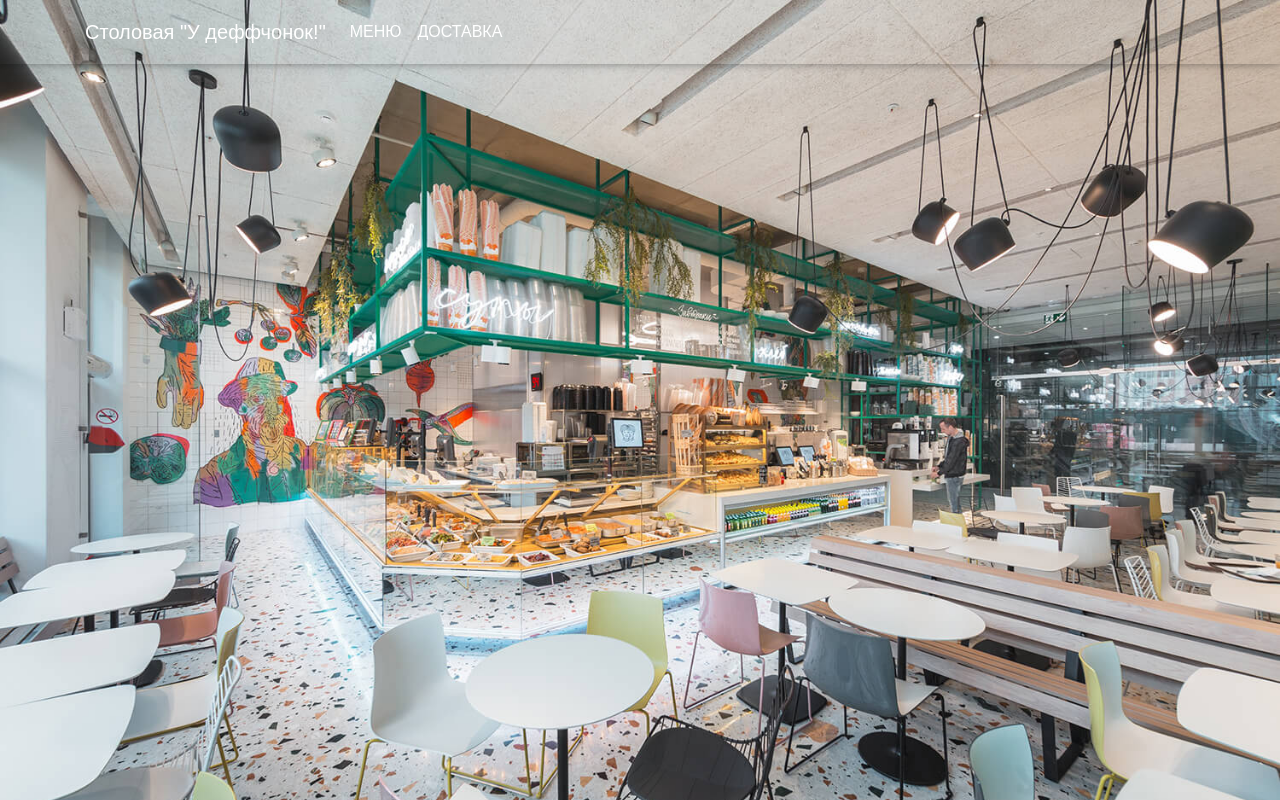
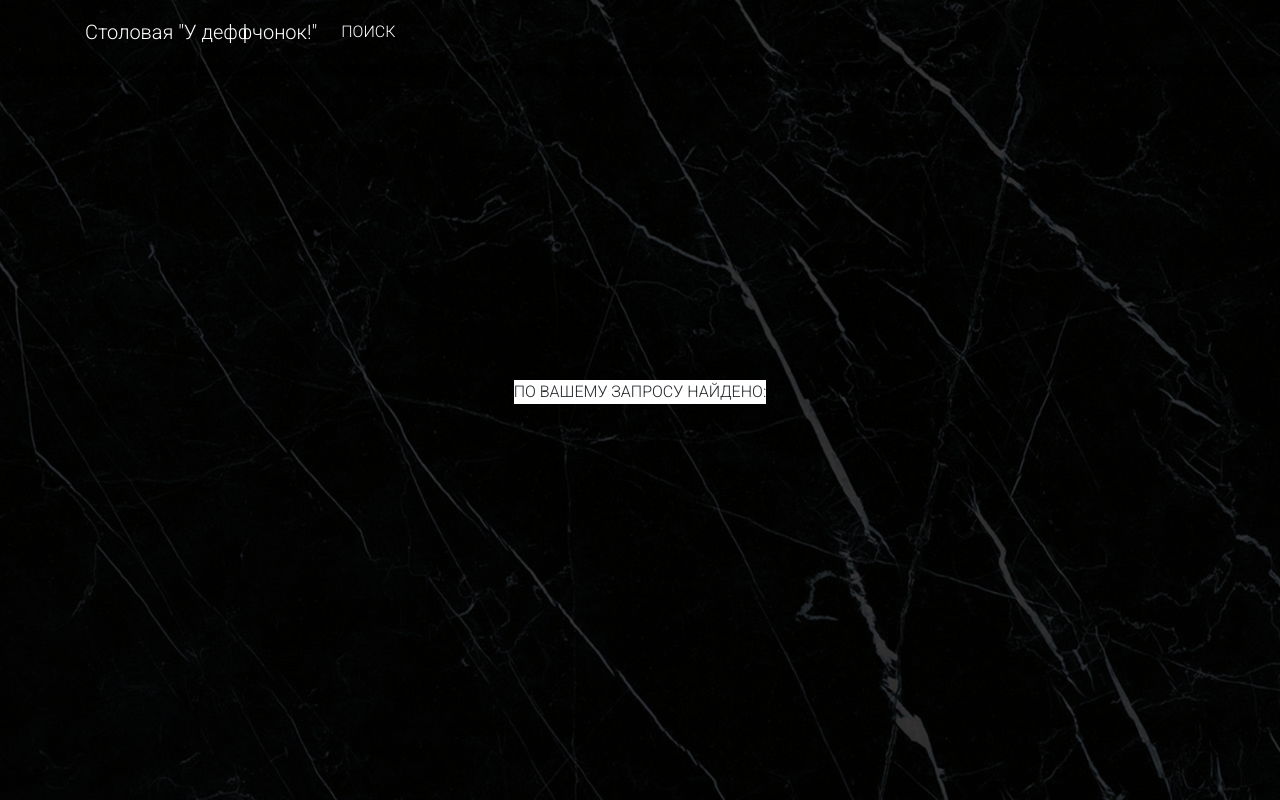
Before and after one commit to belyakovaelena/labapowebu, a PHP site: page /answer.php in a window 1280 px wide. Run offline with PHP 8.4, Linux system fonts and the light colour scheme; some libraries are stand-ins or nearby versions.

Commit message:
загружаю дополнительные файлы, картинки

```diff
--- a/answer.php
+++ b/answer.php
@@ -18,35 +18,39 @@ session_start();
     <link rel="stylesheet" href="css/bootstrap.min.css">
     <!-- Material Design Bootstrap -->
     <link rel="stylesheet" href="css/mdb.min.css">
+    <link rel="stylesheet" href="font-awesome/css/font-awesome.min.css">
     <!-- Your custom styles (optional) -->
-    <link rel="stylesheet" href="css/style_regist.css">
+    <link rel="stylesheet" href="css/style_search.css">
 </head>
 <body>
 <header>
-
     <nav class="navbar navbar-expand-lg navbar-dark fixed-top scrolling-navbar">
         <div class="container">
             <a href="index.php" class="navbar-brand waves-effect">Столовая "У деффчонок!"</a>
+
             <button class="navbar-toggler" type="button" data-toggle="collapse" data-target="
 			#basicExampleNav" aria-controls="basicExampleNav" aria-expanded="false" aria-label="
 			Toggle Navigation">
                 <span class="navbar-toggler-icon"></span>
             </button>
             <div class="collapse navbar-collapse" id="basicExampleNav">
-                <ul class="navbar-nav mr-auto smooth-scroll">
+                <ul class="navbar-nav  smooth-scroll">
                     <li class="nav-item">
-                        <a href="menu.php" class="nav-link waves-effect waves-light">МЕНЮ</a>
+                        <a href="index.php" class="nav-link waves-effect waves-light">ПОИСК</a>
                     </li>
-                    <li class="nav-item">
-                        <a href="delivery.php" class="nav-link waves-effect waves-light">ДОСТАВКА</a>
-                    </li>
+                </ul>
 
-                </ul>
             </div>
         </div>
     </nav>
-</header>
-<!--нужно сделать так, чтобы красиво выводилось.-->
+
+    <div id="intro" class="view">
+        <div class="mask rgba-black-strong">
+            <div class="container-fluid d-flex align-items-center justify-content-center h-100">
+                <div class="row">
+                    <div class="col-xs-12">
+                    <div class="block" style="background: white">
+                        <p>ПО ВАШЕМУ ЗАПРОСУ НАЙДЕНО:</p>
                     <?php
                     if (isset($_SESSION['search_results'])) {
 
@@ -68,5 +72,13 @@ session_start();
                     ");
                     unset($_SESSION['search_results']);
                     ?>
+                    </div>
+                </div>
+                </div>
+            </div>
+            </div>
+        </div>
+    </div>
+</header>
 </body>
 </html>
--- a/index.php
+++ b/index.php
@@ -21,7 +21,6 @@ session_start();
     <link rel="stylesheet" href="font-awesome/css/font-awesome.min.css">
   <!-- Your custom styles (optional) -->
   <link rel="stylesheet" href="css/style.css">
-
 
 </head>
 <body>
```
Also changed, not shown: img/mramor.jpg (added), img/mramor34.jpg (added). Lines whose indentation alone changed are shown as unchanged.
